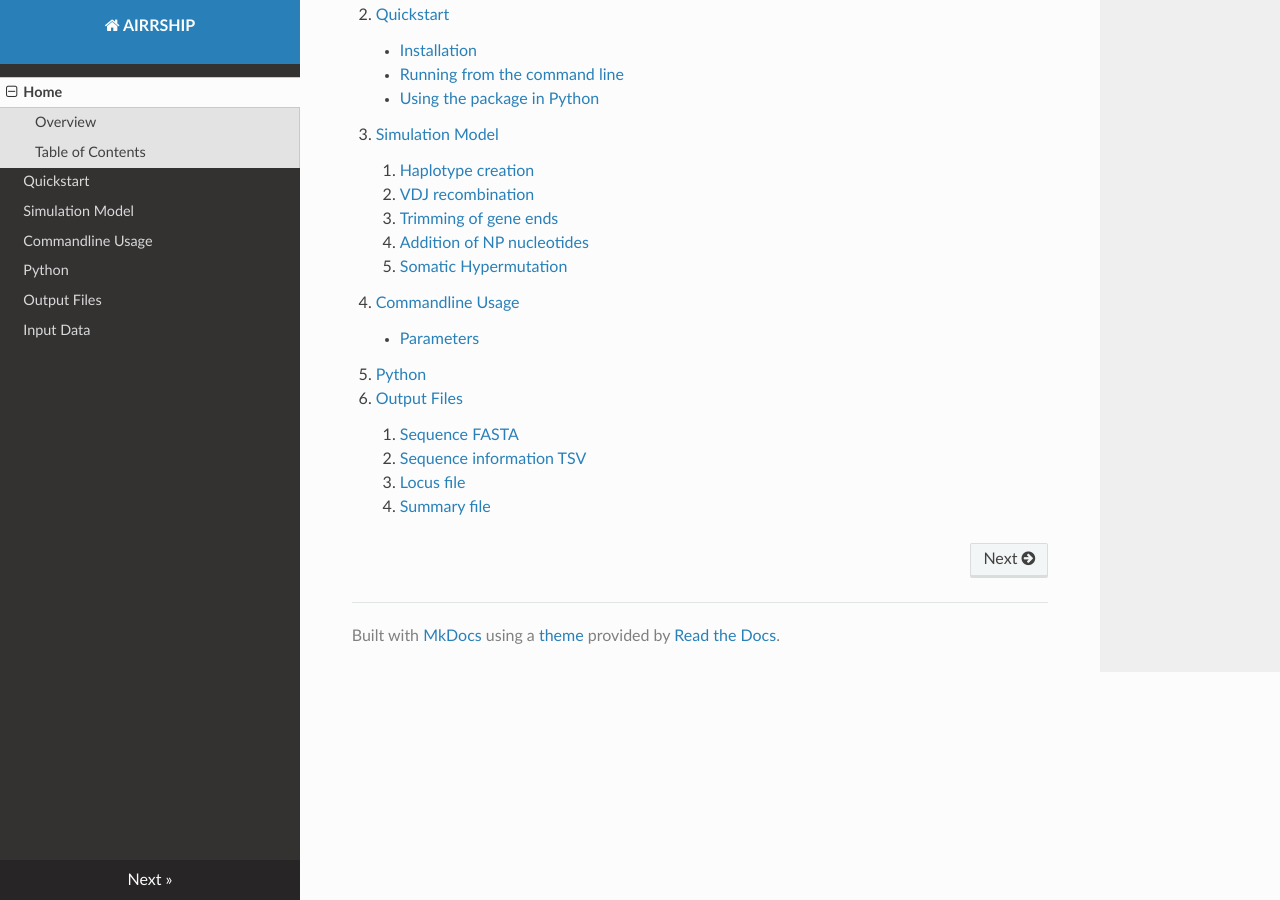
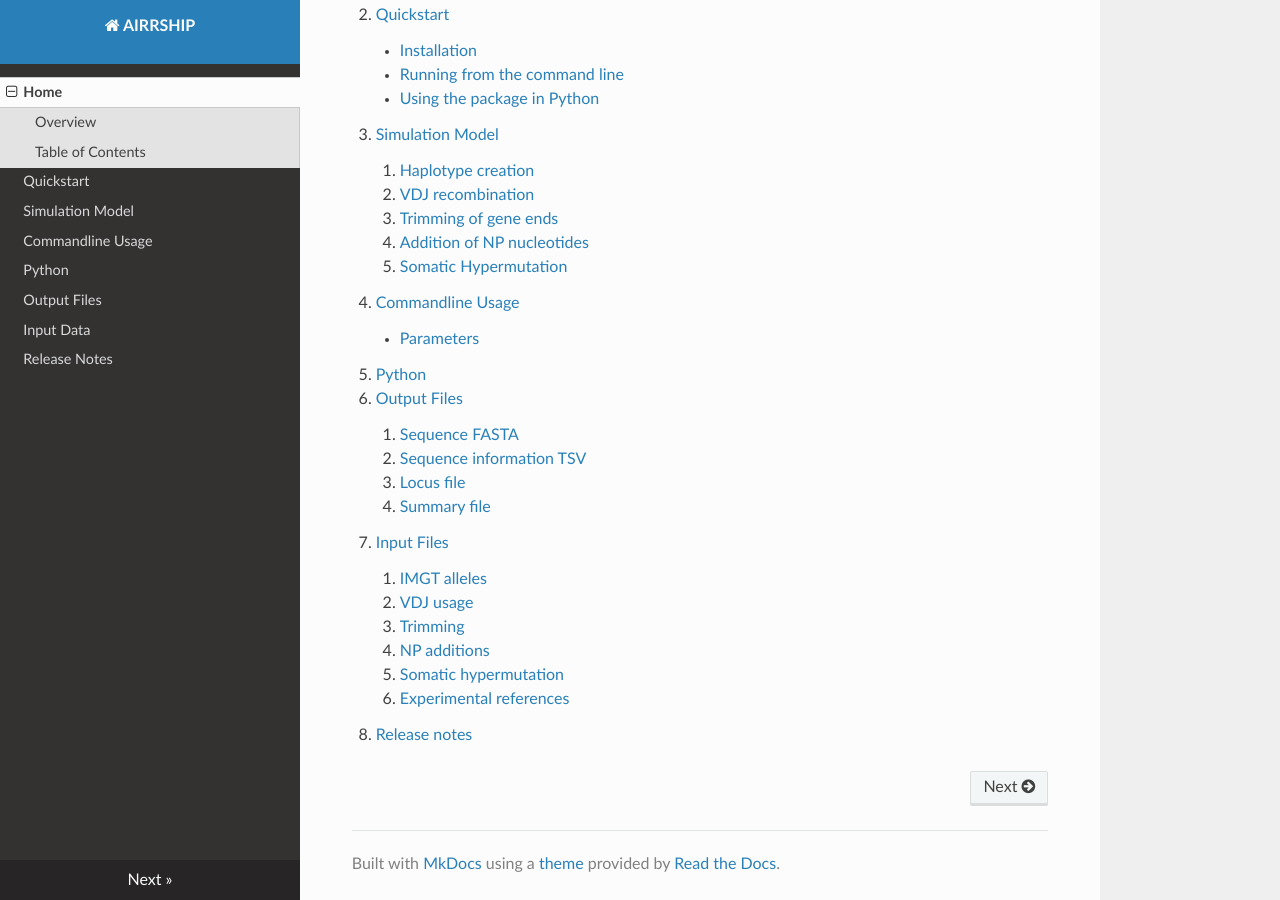
Before and after one commit to Cowanlab/airrship, an MkDocs documentation site: the page built from docs/index.md, in a window 1280 px wide and 900 px high, scrolled down 1540 px. Built offline with MkDocs 1.6.1, drawn with Linux system fonts in a browser that asks for light colours; nearby versions of some CDN libraries.

Commit message:
update docs

```diff
--- a/docs/index.md
+++ b/docs/index.md
@@ -32,3 +32,11 @@ AIRRSHIP replicates the VDJ recombination process from locus creation through to
     2. [Sequence information TSV](output.md#tsv)
     3. [ Locus file](output.md#locus)
     4. [ Summary file](output.md#summary)
+7. [Input Files](data.md)
+    1. [IMGT alleles](data.md#imgt-alleles)
+    2. [VDJ usage](data.md#vdj-usage)
+    3. [Trimming](data.md#trimming)
+    4. [NP additions](data.md#np-additions)
+    5. [Somatic hypermutation](data.md#somatic-hypermutation)
+    6. [Experimental references](data.md#experimental-data-used)
+8. [Release notes](release.md)
--- a/mkdocs.yml
+++ b/mkdocs.yml
@@ -8,6 +8,7 @@ nav:
     - Python: python_use.md
     - Output Files: output.md
     - Input Data: data.md
+    - Release Notes: release.md
 theme: readthedocs
 
 plugins:
```
Also changed, not shown: docs/parameters.md (+1 -2 lines), docs/release.md (added, +19 -0 lines).
